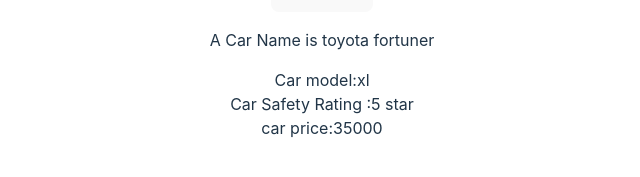
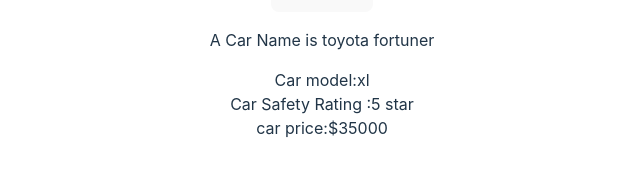
Before and after one commit to sujitkandekar100/reactconcept, a React (Vite) app: page / in a window 1280 px wide. Shown: the part 369-546 px from the top of the page, without its empty margins (318-958 px from the left). Built offline with nearby package versions, Linux system fonts and the light colour scheme.

Commit message:
theory of useState

```diff
--- a/src/components/ConceptuseState.jsx
+++ b/src/components/ConceptuseState.jsx
@@ -20,7 +20,39 @@
     <br/>
     <button onClick={changeCar}>next car</button>
      <p>A Car Name is {CarDetails.carName}</p>
-     <p>Car model:{CarDetails.carModel} <br/> Car Safety Rating :{CarDetails.safetyRating} star<br/> car price:{CarDetails.carPrice}</p>
+     <p>Car model:{CarDetails.carModel} <br/> Car Safety Rating :{CarDetails.safetyRating} star<br/> car price:${CarDetails.carPrice}</p>
     </>
   )
 }
+/*
+Key Features:
+React re-renders the component when the state updates.
+Supports all data types: numbers, strings, arrays, objects.
+Use functional updates if the new state depends on the old state.
+Where to Use useState
+User Input Handling: Manage form fields like text inputs, checkboxes, etc.
+
+Example: Capturing and displaying user-entered text.
+Toggles: Show/hide elements, dropdown menus, or modal visibility.
+
+Example: A button to toggle content display.
+Counters: Track numbers like clicks or scores.
+
+Example: Incrementing a counter.
+API Data: Store and display data fetched from an API.
+
+Example: Rendering a list of users.
+Dynamic Lists: Add, remove, or modify items in a list.
+
+Example: A todo list or shopping cart.
+Switching Views: Manage tabs or conditionally display components.
+
+Example: Switching between "Home" and "Profile" tabs.
+Local Component State: Manage temporary states like hover effects, animations, or small UI updates.
+
+Don't Use useState:
+
+For global state (use Context API or Redux).
+For static data (use props or hardcoded values).
+For derived state (compute it instead of storing).
+*/
```
